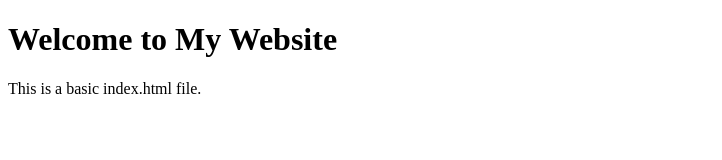
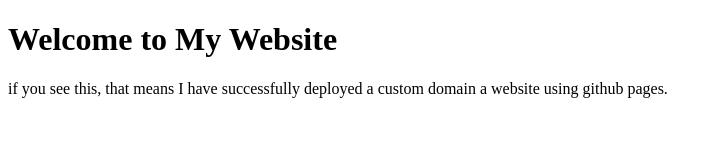
Before and after one commit to mike9025/mike9025.github.io, a plain HTML site: page index.html in a window 1280 px wide. Shown: the whole page, without its empty margins (0-722 px from the left). Drawn offline with Linux system fonts and the light colour scheme.

Commit message:
changed the content text

```diff
--- a/index.html
+++ b/index.html
@@ -5,6 +5,6 @@
 </head>
 <body>
     <h1>Welcome to My Website</h1>
-    <p>This is a basic index.html file.</p>
+    <p>if you see this, that means I have successfully deployed a custom domain a website using github pages.</p>
 </body>
 </html>
```
